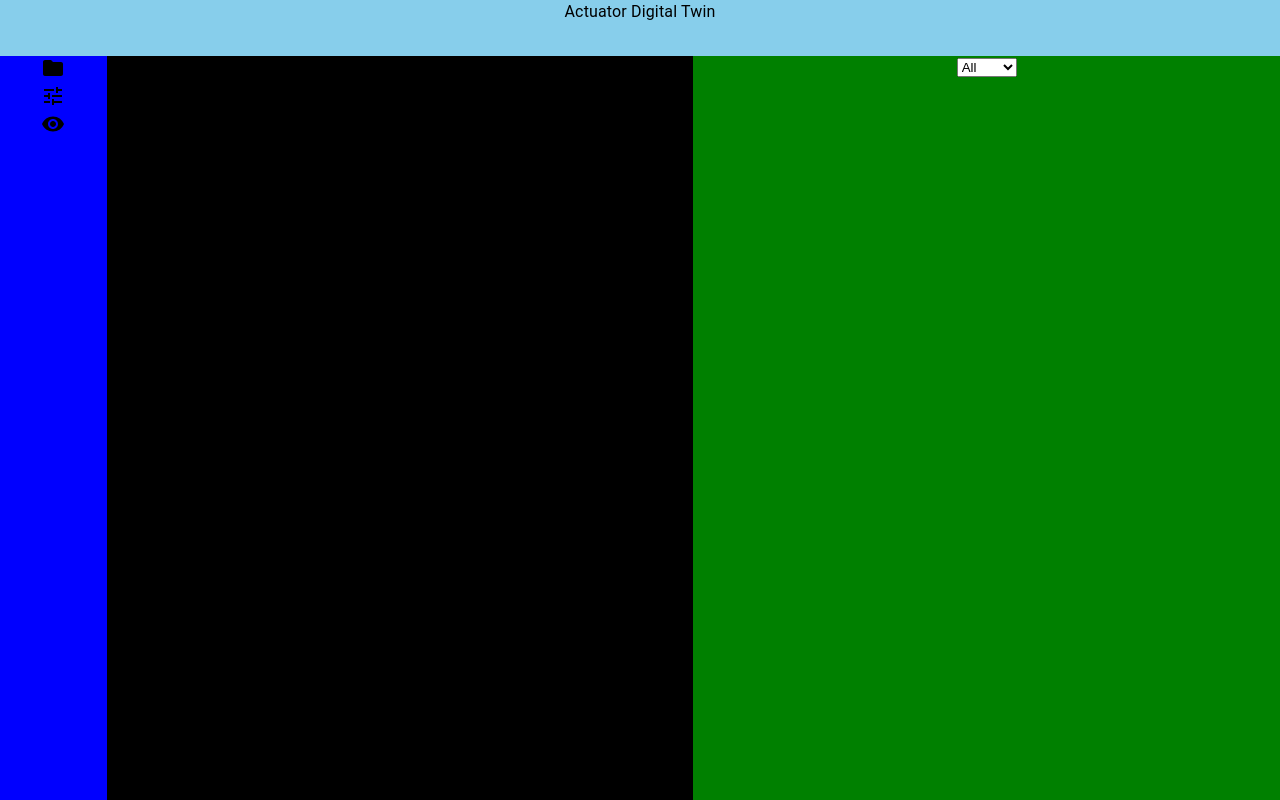
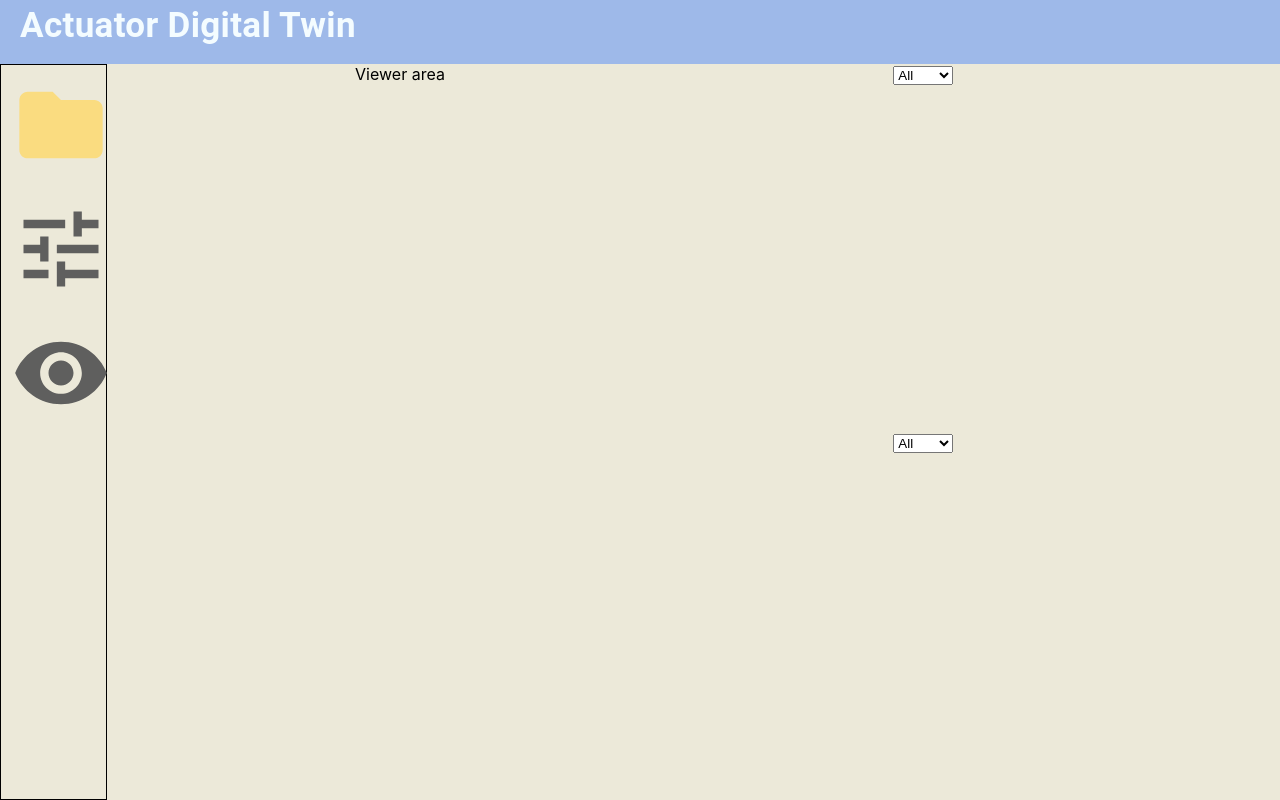
Before and after one commit to adesh6601/digital-twin, a React (Create React App) app: page / in a window 1280 px wide. Built offline with nearby package versions, Linux system fonts and the light colour scheme.

Commit message:
titlebar-and-sidebar-updated

```diff
--- a/package.json
+++ b/package.json
@@ -13,7 +13,9 @@
     "@testing-library/user-event": "^13.5.0",
     "@types/forge-viewer": "^7.69.9",
     "axios": "^0.27.2",
+    "chart.js": "^4.4.2",
     "react": "^18.2.0",
+    "react-chartjs-2": "^5.2.0",
     "react-dom": "^18.2.0",
     "react-forge-viewer": "^0.3.3",
     "react-scripts": "5.0.1",
--- a/src/component/Graphs.js
+++ b/src/component/Graphs.js
@@ -1,16 +1,123 @@
+import { Grid } from "@mui/material";
+import makeStyles from "@mui/styles/makeStyles";
 import React from "react";
+import { Chart } from "chart.js";
+
+const useStyles = makeStyles({
+    graph1 : {
+
+    },
+    graph1 : {
+
+    }
+})
 
 function Graphs() {
+
+    const classes = useStyles();
+
+    // function createChart(chartId, datasets) {
+    //     const ctx = document.getElementById(chartId).getContext("2d");
+    //     return new Chart(ctx, {
+    //       type: "line",
+    //       data: {
+    //         labels: xValues,
+    //         datasets: datasets,
+    //       },
+    //       options: {
+    //         legend: {
+    //           display: false,
+    //         },
+    //         responsive: true,
+    //       },
+    //     });
+    //   }
+
+    //   const xValues = [100, 200, 300, 400, 500, 600, 700, 800, 900, 1000];
+
+    //   const datasets = [
+    //     {
+    //       label: "Dataset 1",
+    //       data: [860, 1140, 1060, 1060, 1070, 1110, 1330, 2210, 7830, 2478],
+    //       borderColor: "red",
+    //       fill: false,
+    //       hidden: false,
+    //     },
+    //     {
+    //       label: "Dataset 2",
+    //       data: [1600, 1700, 1700, 1900, 2000, 2700, 4000, 5000, 6000, 7000],
+    //       borderColor: "green",
+    //       fill: false,
+    //       hidden: false,
+    //     },
+    //     {
+    //       label: "Dataset 3",
+    //       data: [300, 700, 2000, 5000, 6000, 4000, 2000, 1000, 200, 100],
+    //       borderColor: "blue",
+    //       fill: false,
+    //       hidden: false,
+    //     },
+    //   ];
+
+    //   const chart1 = createChart("myChart1", datasets);
+    //   const chart2 = createChart("myChart2", datasets);
+
+    //   function updateChart(chart, selectedValue) {
+    //     if (selectedValue.toLowerCase() === "all") {
+    //       chart.data.datasets.forEach((dataset) => {
+    //         dataset.hidden = false;
+    //       });
+    //     } else {
+    //       chart.data.datasets.forEach((dataset) => {
+    //         if (dataset.borderColor.toLowerCase() === selectedValue.toLowerCase()) {
+    //           dataset.hidden = false;
+    //         } else {
+    //           dataset.hidden = true;
+    //         }
+    //       });
+    //     }
+    //     chart.update();
+    //   }
+
   return (
     <div>
-      <div class="dropdown mt-5">
-        <select id="graph1Dropdown" onchange="updateChart(chart1, this.value)">
+      <Grid item xs={12} style={{ height: "23vh" }}>
+        <div class="dropdown mt-5" style={{textAlign : 'left', marginLeft: '200px'}}>
+          <select
+            style={{}}
+            id="graph1Dropdown"
+            onchange="updateChart(chart1, this.value)"
+          >
             <option value="all">All</option>
             <option value="red">Red</option>
             <option value="green">Green</option>
             <option value="blue">Blue</option>
           </select>
         </div>
+      </Grid>
+      <Grid style={{ height: "23vh" }}>
+        <div class="graph-container" style={{textAlign : 'left', marginLeft: '200px'}}>
+          <canvas id="myChart1"></canvas>
+        </div>
+      </Grid>
+      <Grid style={{ height: "23vh" }}>
+        <div class="dropdown mt-3" style={{textAlign : 'left', marginLeft: '200px'}}>
+          <select
+            id="graph1Dropdown"
+            onchange="updateChart(chart2, this.value)"
+          >
+            <option value="all">All</option>
+            <option value="red">Red</option>
+            <option value="green">Green</option>
+            <option value="blue">Blue</option>
+          </select>
+        </div>
+      </Grid>
+      <Grid style={{ height: "23vh" }}>
+        <div className={classes.graph2} style={{textAlign : 'left', marginLeft: '100px'}}>
+          <canvas id="myChart2"></canvas>
+        </div>
+      </Grid>
     </div>
   );
 }
--- a/src/component/Home.js
+++ b/src/component/Home.js
@@ -1,32 +1,62 @@
 import { Grid, Typography } from "@mui/material";
-import makeStyles from '@mui/styles/makeStyles'
+import makeStyles from "@mui/styles/makeStyles";
 import React from "react";
 import SideBar from "./SideBar";
 import Graphs from "./Graphs";
 import ActuatorInfo from "./ActuatorInfo";
 
 const useStyles = makeStyles({
-  titleBar : {
-    backgroundColor : "skyblue", height : '7vh', fontSize : '1rem'
-  }
+  titleBarCSS: {
+    backgroundColor: "#9eb9e9",
+    height: "8vh",
+  },
+  SideBarCSS: {
+    backgroundColor: "#ece9d9",
+    height: "92vh",
+  },
+  viewerAreaCSS: {
+    backgroundColor: "#ece9d9",
+    height: "92vh",
+  },
+  graphsAreaCSS: {
+    backgroundColor: "#ece9d9",
+    height: "92vh",
+  },
 });
 
 function Home() {
-  const classes = useStyles()
+  const classes = useStyles();
   return (
     <div>
-      <Grid item xs={12} className={classes.titleBar}>
-          <Typography> Actuator Digital Twin </Typography>
+      <Grid item xs={12} className={classes.titleBarCSS}>
+        <Typography
+          style={{
+            fontSize: "35px",
+            fontWeight: "bold",
+            textAlign: "left",
+            marginLeft: "20px",
+            color: "#f4fcff",
+          }}
+        >
+          Actuator Digital Twin
+        </Typography>
       </Grid>
-      <Grid container item xs = {12}>
-        <Grid item xs = {1} style = {{backgroundColor : "blue", height : "93vh"}}>
-          <SideBar/>
+      <Grid
+        container
+        item
+        xs={12}
+      >
+        <Grid item xs={1} className={classes.SideBarCSS} style={{
+          border: "0.5px solid black", // Make the border visible
+        }}>
+          <SideBar />
         </Grid>
-        <Grid item xs = {5.5} style = {{backgroundColor : "black"}}>
+        <Grid item xs={5.5} className={classes.viewerAreaCSS}>
           Viewer area
+          {/* <ActuatorInfo/> */}
         </Grid>
-        <Grid item xs = {5.5} style = {{backgroundColor : "green"}}>
-          <Graphs/>
+        <Grid item xs={5.5} className={classes.graphsAreaCSS}>
+          <Graphs />
         </Grid>
       </Grid>
     </div>
--- a/src/component/SideBar.js
+++ b/src/component/SideBar.js
@@ -1,20 +1,28 @@
 import { Grid } from "@mui/material";
+import makeStyles from '@mui/styles/makeStyles'
 import React from "react";
 import FolderIcon from "@mui/icons-material/Folder";
 import TuneIcon from "@mui/icons-material/Tune";
 import VisibilityIcon from "@mui/icons-material/Visibility";
 
+const useStyles = makeStyles({
+  folderIconCSS : {
+      fontSize : '2rem'
+  }
+})
+
 function SideBar() {
+  const classes = useStyles()
   return (
     <div>
       <Grid item xs={12}>
-        <FolderIcon />
+        <FolderIcon style={{fontSize : "100px", color: "#fadc80", padding : '10px'}}/>
       </Grid>
       <Grid item xs={12}>
-        <TuneIcon />
+        <TuneIcon style={{fontSize : "100px", color: "#5f5f5e", padding : '10px'}}/>
       </Grid>
       <Grid item xs={12}>
-        <VisibilityIcon />
+        <VisibilityIcon style={{fontSize : "100px", color: "#5f5f5e", padding : '10px'}}/>
       </Grid>
     </div>
   );
```
Also changed, not shown: 1 other file (tests, documents, lock files or other folders). Lines whose indentation alone changed are shown as unchanged.
